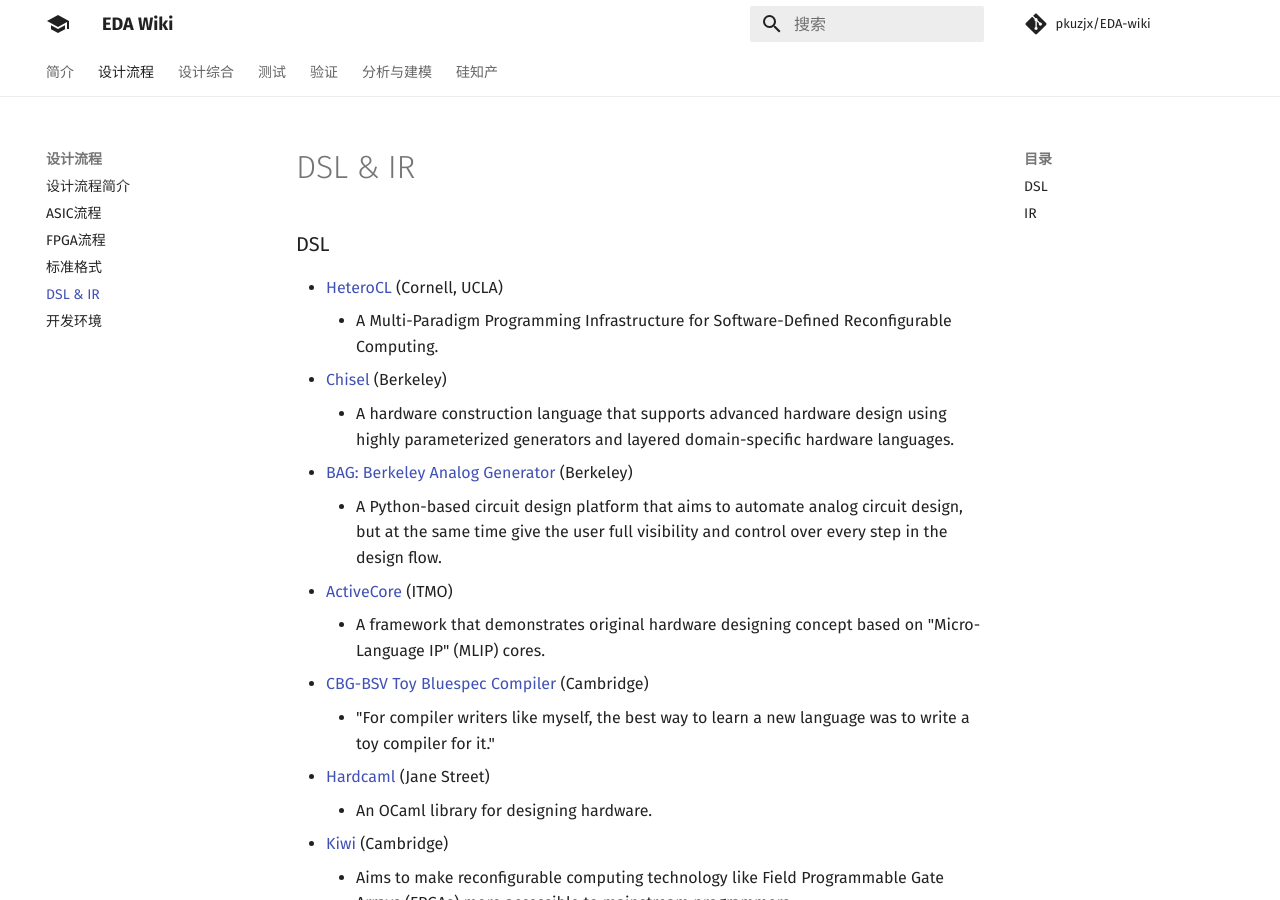
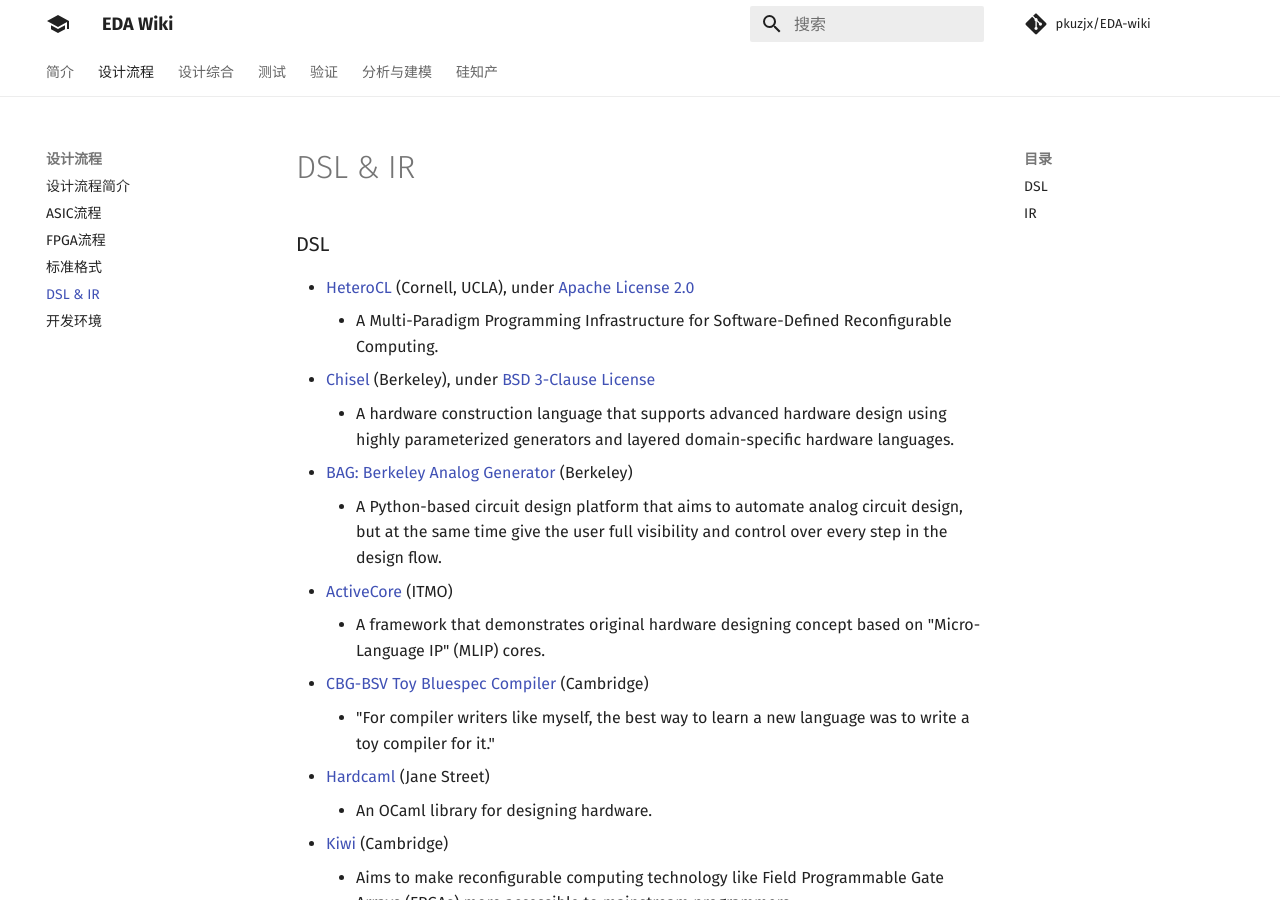
Before and after one commit to daitoto/EDA-wiki, an MkDocs documentation site: the page built from docs/flow/dsl.md, in a window 1280 px wide and 900 px high. Built offline with MkDocs 1.6.1 and Material for MkDocs 9.7.7, drawn with Linux system fonts in a browser that asks for light colours; comment, search, counter and statistics services are not loaded.

Commit message:
Update dsl.md

```diff
--- a/docs/flow/dsl.md
+++ b/docs/flow/dsl.md
@@ -1,7 +1,7 @@
 ### DSL
- - [HeteroCL](https://github.com/cornell-zhang/heterocl) (Cornell, UCLA)
+ - [HeteroCL](https://github.com/cornell-zhang/heterocl) (Cornell, UCLA), under [Apache License 2.0](https://github.com/cornell-zhang/heterocl/blob/master/LICENSE)
    - A Multi-Paradigm Programming Infrastructure for Software-Defined Reconfigurable Computing.
- - [Chisel](https://chisel.eecs.berkeley.edu/) (Berkeley)
+ - [Chisel](https://www.chisel-lang.org/) (Berkeley), under [BSD 3-Clause License](https://github.com/freechipsproject/chisel3/blob/master/src/LICENSE.txt)
    - A hardware construction language that supports advanced hardware design using highly parameterized generators and layered domain-specific hardware languages.
  - [BAG: Berkeley Analog Generator](https://github.com/ucb-art/BAG_framework) (Berkeley)
    - A Python-based circuit design platform that aims to automate analog circuit design, but at the same time give the user full visibility and control over every step in the design flow.
```
